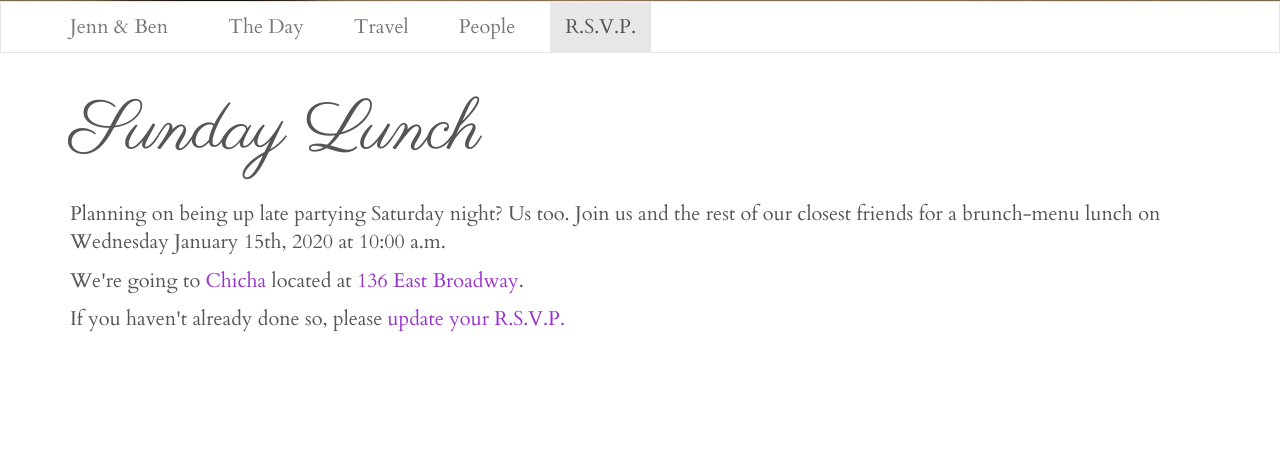
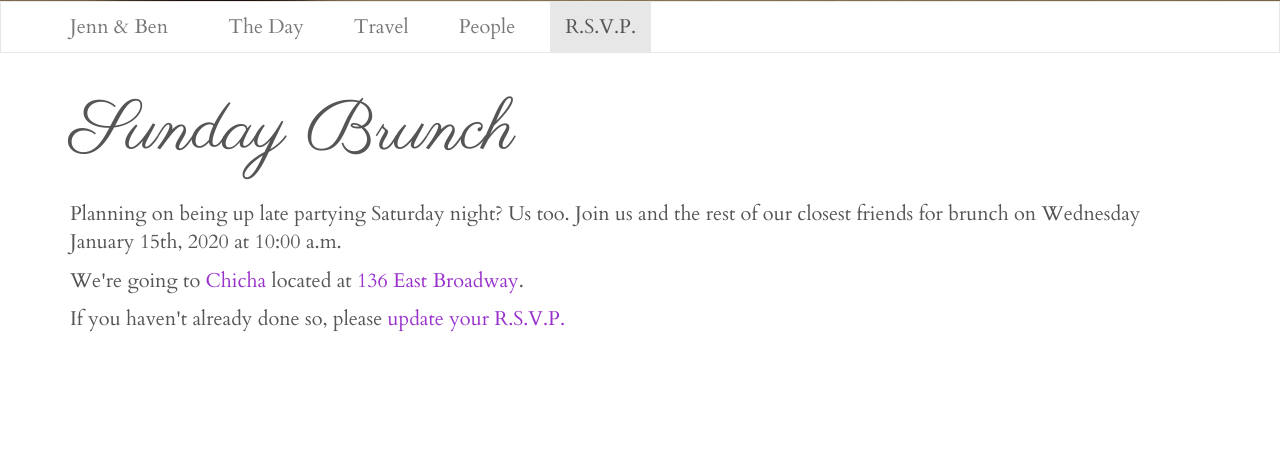
Before and after one commit to brab/wedding, a Django app: template backend/static_info/templates/static_info/sun_lunch.html in a window 1280 px wide. Shown: the part 523-977 px from the top of the page. Run offline with Django 3.2, Linux system fonts and the light colour scheme; the template is opened without the code that fills it: most values are stand-ins (such as "Sample title", 1, 10 or a date in 2020); some libraries are stand-ins or nearby versions.

Commit message:
Copy change: lunch -> brunch

```diff
--- a/backend/static_info/templates/static_info/sun_lunch.html
+++ b/backend/static_info/templates/static_info/sun_lunch.html
@@ -16,10 +16,10 @@
 <div class="row">
   <div class="col-xs-12">
     <h1>
-      Sunday Lunch
+      Sunday Brunch
     </h1>
     <p>
-      Planning on being up late partying Saturday night? Us too. Join us and the rest of our closest friends for a brunch-menu lunch on {{ event.datetime_start|date:'l F dS, Y' }} at {{ event.datetime_start|date:'g:i a' }}
+      Planning on being up late partying Saturday night? Us too. Join us and the rest of our closest friends for brunch on {{ event.datetime_start|date:'l F dS, Y' }} at {{ event.datetime_start|date:'g:i a' }}
     </p>
     <p>
       We're going to <a href="http://www.chicharestaurant.com/" target="_blank">Chicha</a> located at <a href="https://goo.gl/maps/WwVgv" target="_blank">136 East Broadway</a>.
```
